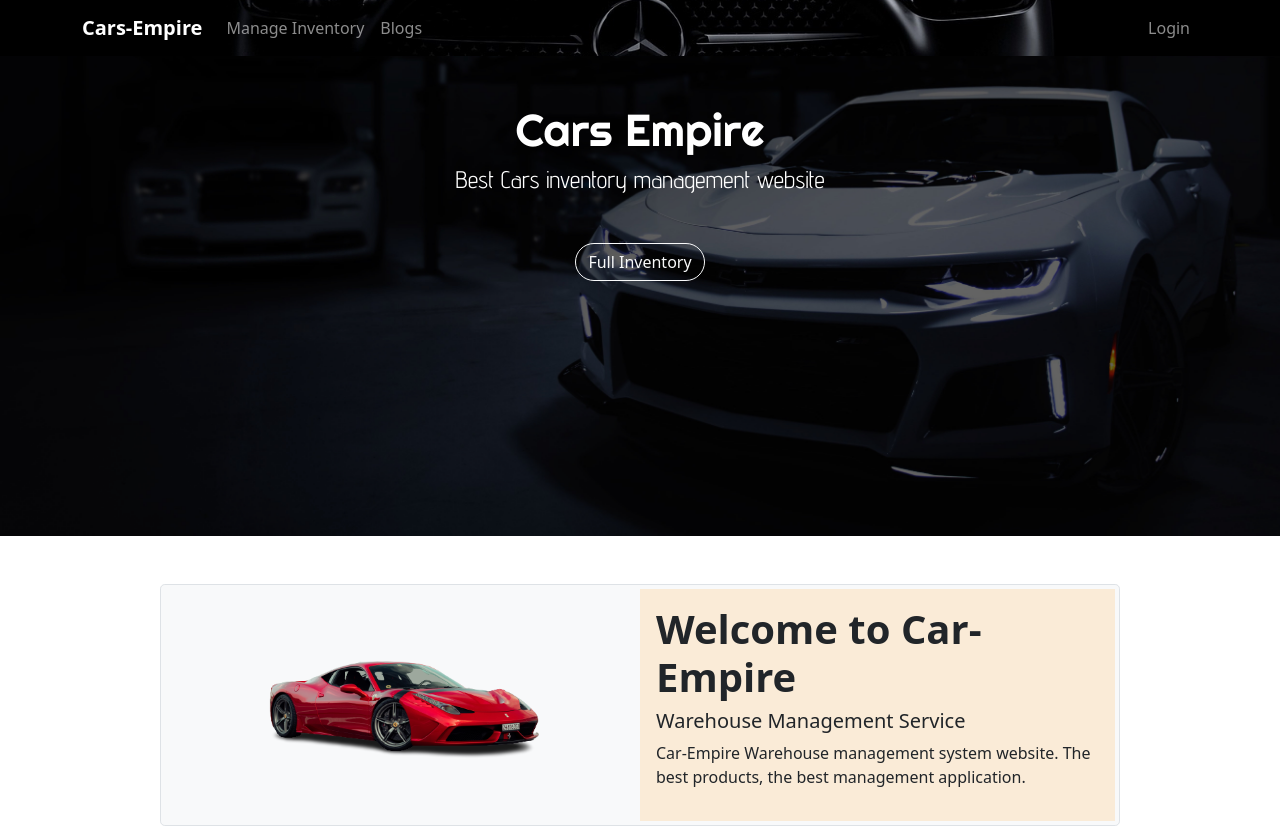
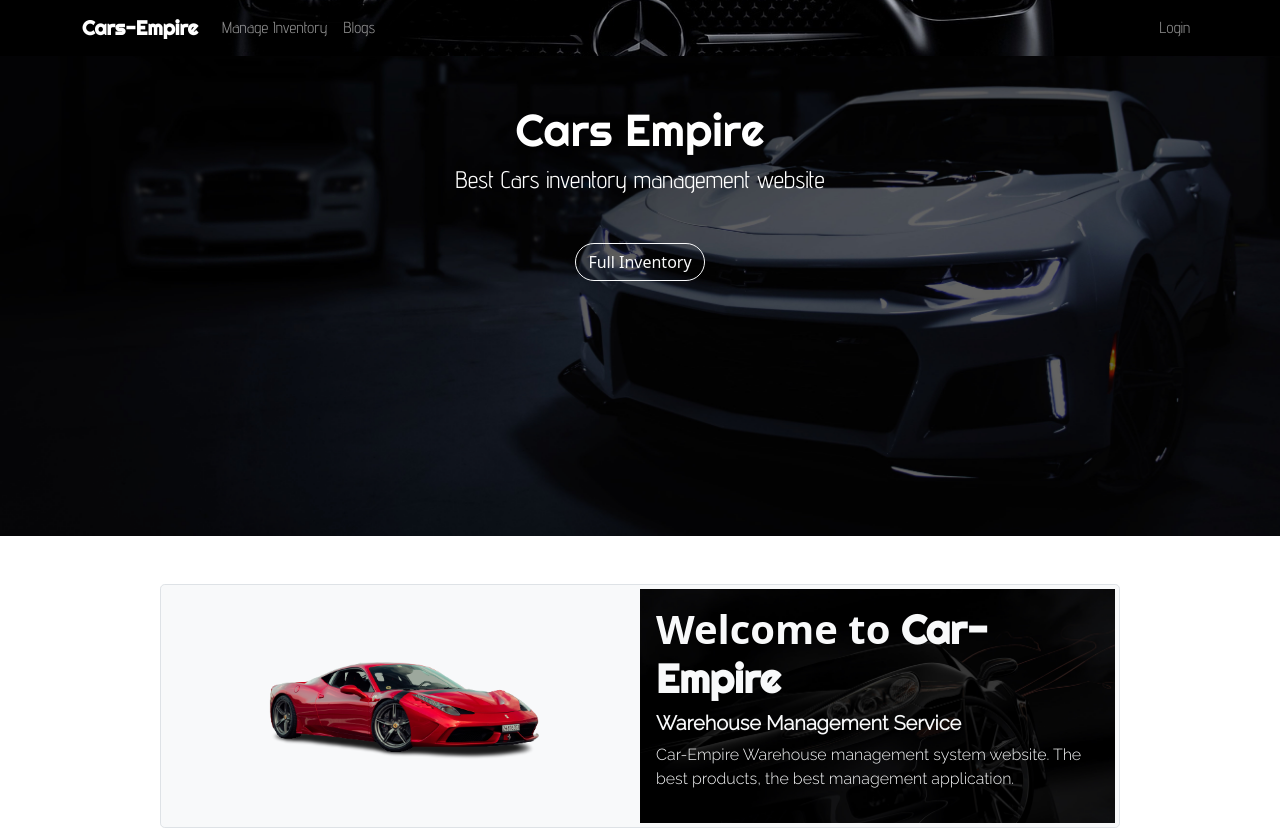
Before and after one commit to SalehAhmed19/cars-empire-client-side-repo, a React (Create React App) app: page / in a window 1280 px wide. Shown: the top 830 px of the page. Built offline with nearby package versions, Linux system fonts and the light colour scheme; no server answers.

Commit message:
some styles added

```diff
--- a/src/Pages/AddNewItem/AddNewItem.jsx
+++ b/src/Pages/AddNewItem/AddNewItem.jsx
@@ -37,8 +37,8 @@ const AddNewItem = () => {
     event.target.reset();
   };
   return (
-    <div style={{ height: "65vh" }} className="my-5">
-      <h2 className="text-center fw-bold text-success">Add Item</h2>
+    <div style={{ height: "65vh" }} className="my-3">
+      <h2 className="text-center fw-bold">Add Item</h2>
       <div className="w-75 mx-auto p-3 bg-light border rounded-3">
         <div className="d-flex flex-column">
           <form onSubmit={handleSubmit}>
@@ -94,7 +94,7 @@ const AddNewItem = () => {
             />
             <button
               type="submit"
-              className="btn btn-success w-100 d-block mx-auto"
+              className="btn btn-dark w-100 d-block mx-auto"
             >
               Add Item
               <PlusCircleIcon className="ms-3" style={{ width: "25px" }} />
--- /dev/null
+++ b/src/Pages/Blogs/Blogs.css
@@ -0,0 +1,4 @@
+@import url('https://fonts.googleapis.com/css2?family=Poppins:wght@300&display=swap');
+.font-4{
+    font-family: 'Poppins', sans-serif;
+}
--- a/src/Pages/Blogs/Blogs.jsx
+++ b/src/Pages/Blogs/Blogs.jsx
@@ -1,12 +1,14 @@
 import React from "react";
 import { Table } from "react-bootstrap";
+import "./Blogs.css";
 
 const Blogs = () => {
   return (
     <div>
-      <h2 className="text-center text-success fw-bold">Blogs</h2>
+      <h2 className="text-center fw-bold py-3">Blogs</h2>
+      <div className="font-4">
         <div className="bg-light p-3 border rounded-3 m-3">
-        <h4 className="fw-bold text-center text-success">
+          <h4 className="fw-bold text-center">
             Difference between JavaScript vs NodeJs
           </h4>
           <div>
@@ -28,8 +30,8 @@ const Blogs = () => {
                   </td>
                   <td>
                     It's a JavaScript interpreter and environment that includes
-                  several fundamental libraries that JavaScript programmers can
-                  use on their own.
+                    several fundamental libraries that JavaScript programmers
+                    can use on their own.
                   </td>
                 </tr>
                 <tr>
@@ -54,9 +56,9 @@ const Blogs = () => {
                     Spider Monkey, JavaScript Core, and V8.
                   </td>
                   <td>
-                  Only the V8 engine, which is mostly used by Google Chrome, can
-                  run Node JS. And any javascript programs developed with Node
-                  JS will always run in the V8 Engine.
+                    Only the V8 engine, which is mostly used by Google Chrome,
+                    can run Node JS. And any javascript programs developed with
+                    Node JS will always run in the V8 Engine.
                   </td>
                 </tr>
               </tbody>
@@ -64,7 +66,7 @@ const Blogs = () => {
           </div>
         </div>
         <div className="bg-light p-3 border rounded-3 m-3">
-        <h4 className="fw-bold text-center text-success">
+          <h4 className="fw-bold text-center">
             Difference between SQL and NoSQL
           </h4>
           <div>
@@ -94,7 +96,9 @@ const Blogs = () => {
                 </tr>
                 <tr>
                   <td>Complex queries are best served by these databases.</td>
-                <td>Complex queries are not well served by these databases.</td>
+                  <td>
+                    Complex queries are not well served by these databases.
+                  </td>
                 </tr>
                 <tr>
                   <td>Scalable vertically.</td>
@@ -112,7 +116,7 @@ const Blogs = () => {
           </div>
         </div>
         <div className="bg-light p-3 border rounded-3 m-3">
-        <h4 className="fw-bold text-center text-success">
+          <h4 className="fw-bold text-center">
             When should you use NodeJs and when should you use MongoDB?
           </h4>
           <div>
@@ -124,12 +128,13 @@ const Blogs = () => {
               for standard web pages and back-end API applications.
             </p>
             <p>
-            <strong>MongoDB</strong> is a multi-purpose database that is used in
-            a variety of industries to support applications. Because it tackles
-            long-standing issues in data management and software development,
-            MongoDB has found a home in a variety of enterprises and functions.
-            MongoDB has a wide range of applications.
+              <strong>MongoDB</strong> is a multi-purpose database that is used
+              in a variety of industries to support applications. Because it
+              tackles long-standing issues in data management and software
+              development, MongoDB has found a home in a variety of enterprises
+              and functions. MongoDB has a wide range of applications.
             </p>
+          </div>
         </div>
       </div>
     </div>
--- a/src/Pages/FullInventory/FullInventory.jsx
+++ b/src/Pages/FullInventory/FullInventory.jsx
@@ -70,7 +70,7 @@ const FullInventory = () => {
                     onClick={() => {
                       navigate(`/update/${car._id}`);
                     }}
-                    className="btn btn-success d-inline-block w-25"
+                    className="btn btn-dark d-inline-block w-25"
                   >
                     Update
                   </button>
@@ -89,7 +89,7 @@ const FullInventory = () => {
       <div className="my-5">
         <button
           onClick={navigateToAddItem}
-          className="btn btn-success d-block mx-auto"
+          className="btn btn-outline-dark d-block mx-auto"
         >
           Add New Item <PlusCircleIcon style={{ width: "25px" }} />
         </button>
--- a/src/Pages/Home/Inventory/Inventory.jsx
+++ b/src/Pages/Home/Inventory/Inventory.jsx
@@ -25,7 +25,7 @@ const Inventory = () => {
       <Button
         className="my-5"
         onClick={navigateToInventory}
-        variant="warning d-block mx-auto"
+        variant="dark d-block mx-auto"
       >
         Manage Inventory
       </Button>
--- a/src/Pages/Home/WelcomeGrettings/WelcomeGrettings.css
+++ b/src/Pages/Home/WelcomeGrettings/WelcomeGrettings.css
@@ -1,9 +1,14 @@
+@import url('https://fonts.googleapis.com/css2?family=Raleway:wght@300&display=swap');
 .img{
     width: 300px;
 }
 .bg-custom{
-    background-color: antiquewhite;
+    background-image: url('../../../img/background.jpg');
+    background-size: cover;
 }
 .color{
     background-color: #ffffe9;
 }
+.font-3{
+    font-family: 'Raleway', sans-serif;
+}
--- a/src/Pages/Home/WelcomeGrettings/WelcomeGrettings.jsx
+++ b/src/Pages/Home/WelcomeGrettings/WelcomeGrettings.jsx
@@ -10,9 +10,13 @@ const WelcomeGrettings = () => {
           <img className="img" src={img} alt="" />
         </div>
         <div className="col-md-6 col-12 d-flex flex-column justify-content-center bg-custom p-3">
-          <h1 className="fw-bold">Welcome to Car-Empire</h1>
-          <h5>Warehouse Management Service</h5>
-          <p>
+          <h1 className="fw-bold text-light">
+            Welcome to <span className="font">Car-Empire</span>
+          </h1>
+          <h5 className="text-light font-3 fw-bold">
+            Warehouse Management Service
+          </h5>
+          <p className="text-light font-3">
             Car-Empire Warehouse management system website. The best products,
             the best management application.
           </p>
--- a/src/Pages/HomeInventory/HomeInventory.jsx
+++ b/src/Pages/HomeInventory/HomeInventory.jsx
@@ -27,7 +27,7 @@ const HomeInventory = ({ car }) => {
         <Card.Footer className="p-2">
           <button
             onClick={() => navigateToUpdate(_id)}
-            className="btn btn-outline-success d-inline-block w-100"
+            className="btn btn-outline-dark d-inline-block w-100"
           >
             Update
           </button>
--- a/src/Pages/MyItems/MyItems.jsx
+++ b/src/Pages/MyItems/MyItems.jsx
@@ -23,7 +23,7 @@ const MyItems = () => {
   };
   return (
     <div style={{ height: "75vh" }}>
-      <h2 className="fw-bold text-center text-success">My Items</h2>
+      <h2 className="fw-bold text-center py-3">My Items</h2>
       <div className="border rounded-3 p-3 bg-light container mx-auto">
         <Table striped bordered hover responsive>
           <thead>
--- a/src/Shared/Header/Header.jsx
+++ b/src/Shared/Header/Header.jsx
@@ -15,26 +15,26 @@ const Header = () => {
     <nav>
       <Navbar collapseOnSelect expand="lg" className="nav-bg" variant="dark">
         <Container>
-          <Navbar.Brand className="fw-bold" as={Link} to="/">
+          <Navbar.Brand className="fw-bold font" as={Link} to="/">
             Cars-Empire
           </Navbar.Brand>
           <Navbar.Toggle aria-controls="responsive-navbar-nav" />
           <Navbar.Collapse id="responsive-navbar-nav">
             <Nav className="me-auto">
-              <Nav.Link as={Link} to="/inventory">
+              <Nav.Link as={Link} className="font-2" to="/inventory">
                 Manage Inventory
               </Nav.Link>
               {user && (
                 <>
-                  <Nav.Link as={Link} to="/add-item">
+                  <Nav.Link as={Link} className="font-2" to="/add-item">
                     Add Items
                   </Nav.Link>
-                  <Nav.Link as={Link} to="/my-items">
+                  <Nav.Link as={Link} className="font-2" to="/my-items">
                     My Items
                   </Nav.Link>
                 </>
               )}
-              <Nav.Link as={Link} to="/blogs">
+              <Nav.Link as={Link} className="font-2" to="/blogs">
                 Blogs
               </Nav.Link>
             </Nav>
@@ -43,13 +43,13 @@ const Header = () => {
               {user ? (
                 <Button
                   variant="transparent"
-                  className="text-secondary text-light"
+                  className="text-secondary text-light font-2"
                   onClick={handleSignout}
                 >
                   Sign Out
                 </Button>
               ) : (
-                <Nav.Link as={Link} to="/login">
+                <Nav.Link as={Link} className="font-2" to="/login">
                   Login
                 </Nav.Link>
               )}
```
Also changed, not shown: src/img/background.jpg (added), src/img/bg.jpg (added). Lines whose indentation alone changed are shown as unchanged.
